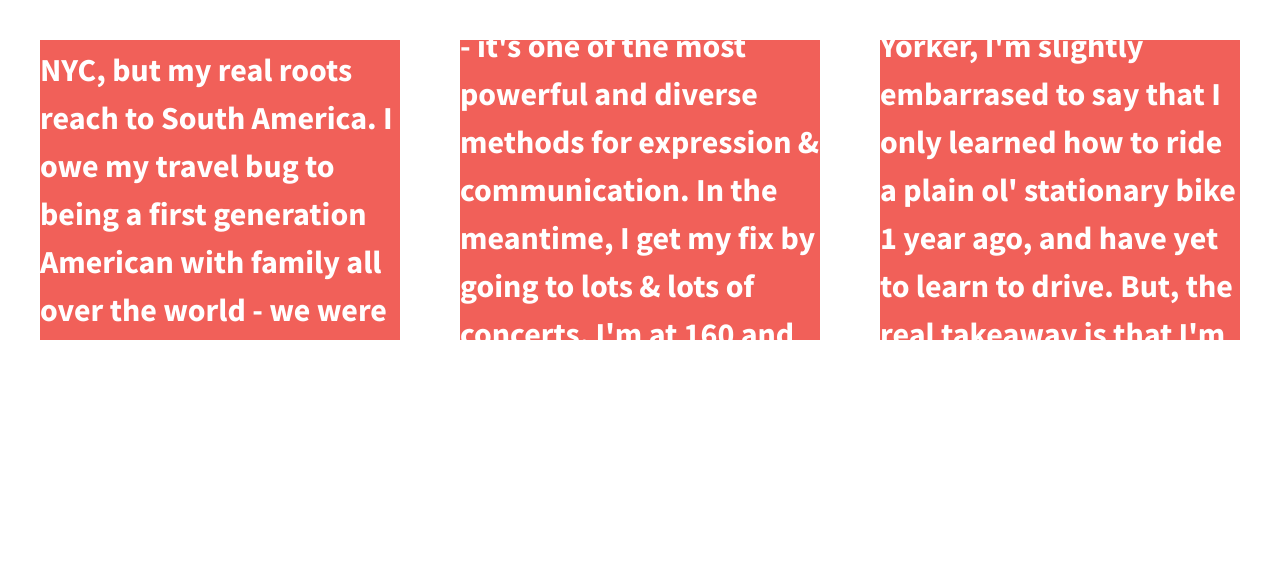
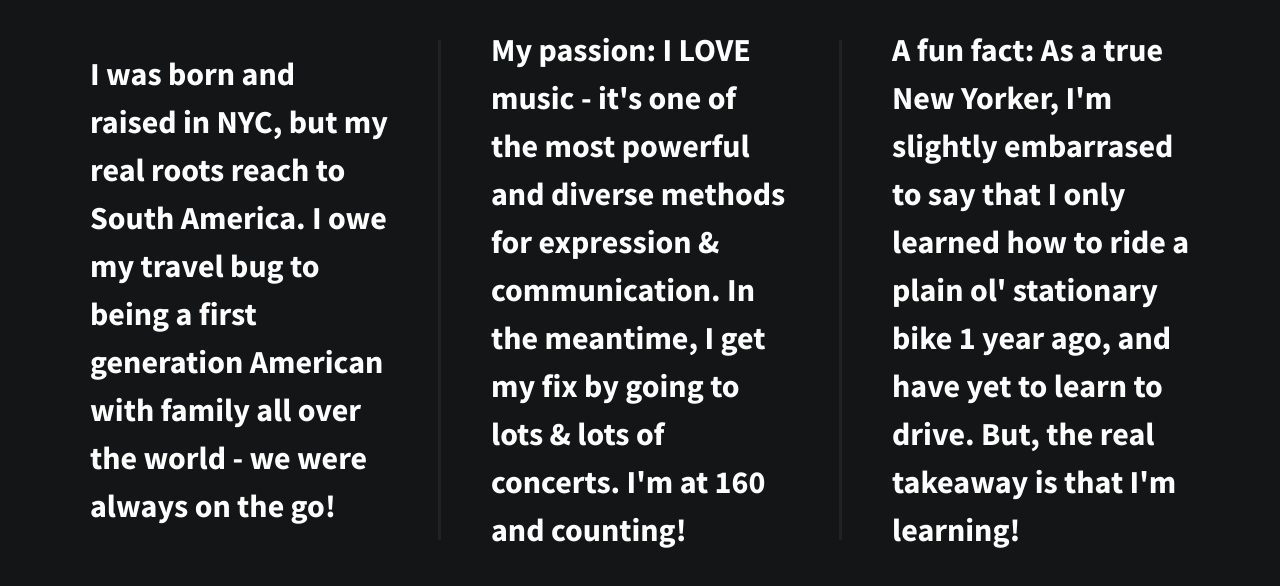
Before and after one commit to Norm-S/07.01-206-divs-flexbox-starter, a plain HTML site: page index.html in a window 1280 px wide. Drawn offline with nearby package versions, Linux system fonts and the light colour scheme.

Commit message:
Change background colors; add borders

```diff
--- a/css/main.css
+++ b/css/main.css
@@ -96,7 +96,7 @@ textarea {
    ========================================================================== */
 
 html {
-  background-color: #fff;
+  background-color: #131516;
   height: 100%;
 }
 
@@ -124,9 +124,16 @@ body {
   color: #fff;
   line-height: 1.5em;
   font-size: 1.6em;
-  background-color: #f16059;
-  height: 300px;
+  background-color: #131516;
+  height: 500px;
+  padding: 0 50px;
   width: 30%;
+}
+
+.div-2 {
+  border: solid #222 3px;
+  border-top: none;
+  border-bottom: none;
 }
 
 /* ==========================================================================
```
